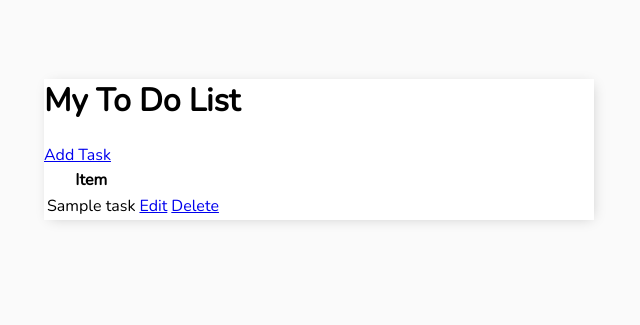
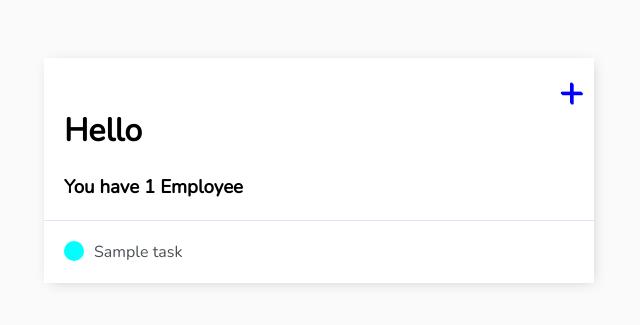
Before and after one commit to davisli1/teammanagement, a Django app: page / in a window 1280 px wide. Shown: the top 325 px of the page, without its empty margins (321-961 px from the left). Run offline with Django 4.2, Linux system fonts and the light colour scheme; tables that the repository leaves empty hold one stand-in row (values such as "Sample post").

Commit message:
style home page v1

```diff
--- a/base/templates/base/main.html
+++ b/base/templates/base/main.html
@@ -21,12 +21,77 @@
             padding-top: 50px;
         }
 
+        h1,
+        h2,
+        h3,
+        h4,
+        h5,
+        h6,
+            {
+            font-family: 'Raleway', sans-serif;
+        }
+
+        a,
+        p {
+            color: #4b5156
+        }
+
         .container{
             max-width: 550px;
             margin: auto;
             background-color: #fff;
             -webkit-box-shadow: 2px 2px 13px -4px rgba(0,0,0, 0.21);
             box-shadow: 2px 2px 13px -4px rgba(0,0,0,0.21);
+        }
+
+        .header-bar {
+            display: flex;
+            justify-content: space-between;
+            padding: 30px 20px 20px 20px;
+            border-radius: 5px 5px 0 0;
+            background: #fff
+        }
+
+        .task-wrapper {
+            display: flex;
+            align-items: center;
+            justify-content: space-between;
+            padding: 20px;
+            background-color: #fff;
+            border-top: 1px solid rgb(226, 226, 266);
+        }
+
+        .task-title {
+            display: flex;
+        }
+
+        .task-title a {
+            text-decoration: none;
+            color: #4b5156;
+            margin-left: 10px
+        }
+
+        .task-complete-icon {
+            height: 20px;
+            width: 20px;
+            background-color:aqua;
+            border-radius: 50%;
+        }
+
+        #add-wrapper {
+            display: flex;
+            justify-content: flex-end;
+            border-radius: 5px 5px 0 0;
+            align-items: center;
+            padding: 5px 10px 10px 10px;
+            float: right;
+        }
+
+        #add-link {
+            color: blue;
+            text-decoration: none;
+            font-size: 42px;
+            text-shadow: 1px 1px blue;
         }
     </style>
 
--- a/base/templates/base/task_list.html
+++ b/base/templates/base/task_list.html
@@ -1,23 +1,31 @@
 {% extends 'base/main.html' %}
 {% block content %}
 
-<h1> My To Do List</h1>
-<a href="{% url 'task-create' %}">Add Task</a>
+<div id = "add-wrapper">
+    <a id="add-link" href = "{% url 'task-create' %}">&#x2b;</a>
+</div>
 
-<table>
-    <tr>
-        <th>Item</th>
-        <th></th>
-        <th></th>
-    </tr>
+<div class="header-bar">
+    <div>
+        <h1> Hello</h1>
+        <h3 style = "margin:0">You have {{tasks.count}} Employee{{  tasks.count|pluralize:"s"  }}</h3>
+    </div>
+
+</div>
+
+
+<div class="task-items-wrapper">
     {% for task in tasks %}
-    <tr>
-        <td>{{task.title}}</td>
-        <td><a href="{% url 'task-update' task.id %}">Edit</a></td>
-        <td><a href="{% url 'task-delete' task.id %}">Delete</a></td>
-    </tr>
-    {% empty %}
-    <h3>No items in list</h3>
+    <div class = "task-wrapper">
+        <div class = "task-title">
+            <div class = "task-complete-icon"></div>
+            <a href = "{% url 'task-update' task.id%}">{{task}}</a>
+        </div>
+    </div>
+    <!-- <a class="delete-link" href="{% url 'task-delete' task.id %}">&#215;</a> -->
     {% endfor %}
-</table>
+</div>
+
+
+
 {% endblock content%}
```
Also changed, not shown: 1 other file.
